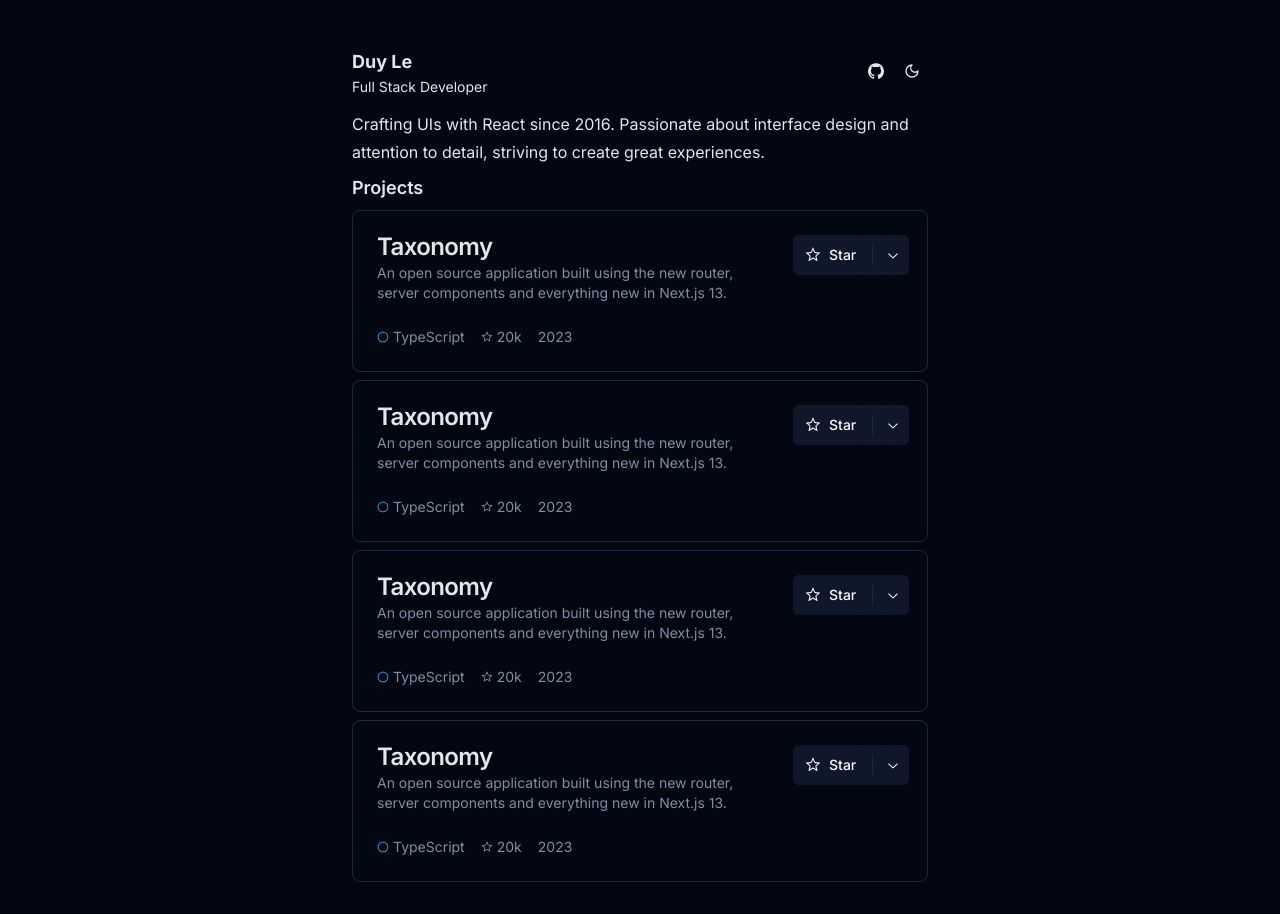
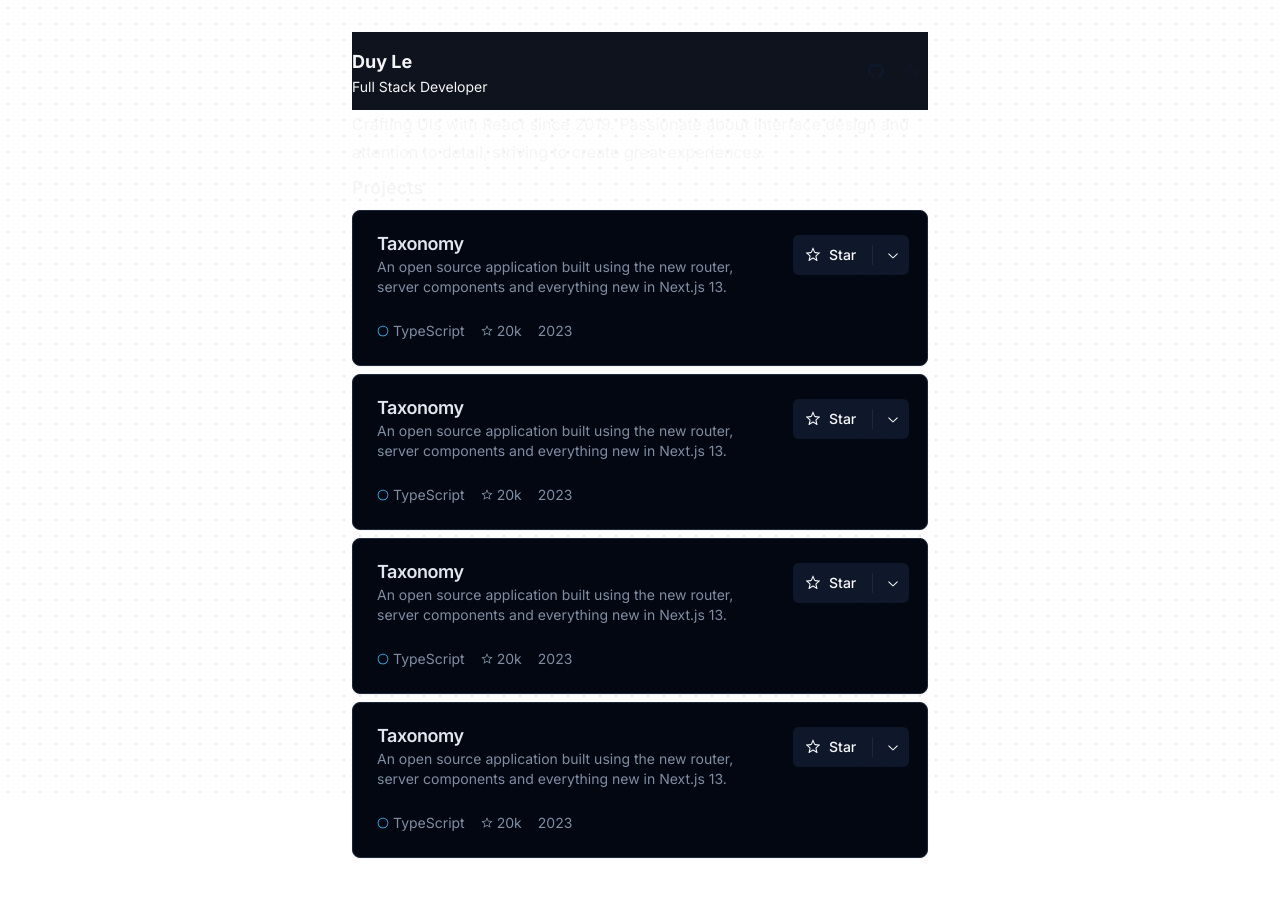
Before and after one commit to iamdooboy/duyle.dev, a Next.js app: page / in a window 1280 px wide. After the commit the page ends 890 px from the top, so only its background shows below. Built offline with nearby package versions, Linux system fonts and the light colour scheme.

Commit message:
added light dotted bg

```diff
--- a/app/layout.tsx
+++ b/app/layout.tsx
@@ -29,23 +29,25 @@ export default function RootLayout({
 			<head />
 			<body
 				className={cn(
-					'min-h-screen bg-background font-sans antialiased flex flex-col',
+					'min-h-screen font-sans antialiased flex flex-col',
 					fontSans.variable
 				)}
 			>
-				<ThemeProvider
-					attribute='class'
-					defaultTheme='dark'
-					enableSystem
-					disableTransitionOnChange
-				>
+				<div className='dark'>
+					<div className='fixed left-0 top-0 -z-10 h-full w-full'>
+						<div className='absolute inset-0 -z-10 h-full w-full bg-white bg-[radial-gradient(#e5e7eb_1px,transparent_1px)] [background-size:16px_16px]'></div>
+					</div>
 					<div className='max-w-xl mx-auto py-8'>
 						<header className='sticky z-50 w-full bg-background/95 backdrop-blur'>
 							<div className='flex items-center justify-between py-4'>
 								<a className='flex items-center space-x-2' href='/'>
 									<div className='flex flex-col space-y-1 text-sm leading-none'>
-										<span className='text-lg font-bold'>Duy Le</span>
-										<span>Full Stack Developer</span>
+										<span className='text-lg font-bold dark:text-neutral-100'>
+											Duy Le
+										</span>
+										<span className='dark:text-neutral-100 '>
+											Full Stack Developer
+										</span>
 									</div>
 								</a>
 								<div className='flex items-center space-x-1'>
@@ -68,7 +70,7 @@ export default function RootLayout({
 						</header>
 						<main className='flex-1'>{children}</main>
 					</div>
-				</ThemeProvider>
+				</div>
 			</body>
 		</html>
 	)
--- a/app/page.tsx
+++ b/app/page.tsx
@@ -19,11 +19,13 @@ function Badge(props: Props) {
 export default function Home() {
 	return (
 		<div className='space-y-2'>
-			<p className='leading-7 [&:not(:first-child)]:mt-6'>
-				Crafting UIs with React since 2016. Passionate about interface design
+			<p className='leading-7 [&:not(:first-child)]:mt-6 dark:text-neutral-100 '>
+				Crafting UIs with React since 2019. Passionate about interface design
 				and attention to detail, striving to create great experiences.
 			</p>
-			<div className='text-lg font-semibold'>Projects</div>
+			<div className='text-lg font-semibold dark:text-neutral-100'>
+				Projects
+			</div>
 			{projectConfig.map(project => (
 				<CardSpotlight {...project} />
 			))}
--- a/components/card-spotlight.tsx
+++ b/components/card-spotlight.tsx
@@ -66,7 +66,7 @@ export function CardSpotlight({ ...project }: ProjectConfig) {
 	}
 
 	const backgroundColor =
-		theme === 'dark' ? 'rgba(255, 182, 255, 0.1)' : 'rgba(20, 105, 124, 0.1)'
+		theme === 'dark' ? 'rgba(255, 182, 255, 0.1)' : 'rgba(20, 105, 124, 0.05)'
 
 	return (
 		<Card
--- a/components/ui/card.tsx
+++ b/components/ui/card.tsx
@@ -36,7 +36,7 @@ const CardTitle = React.forwardRef<
 	<h3
 		ref={ref}
 		className={cn(
-      "text-2xl font-semibold leading-none tracking-tight",
+			'text-lg font-semibold leading-none tracking-tight',
 			className
 		)}
 		{...props}
```
Lines whose indentation alone changed are shown as unchanged.
